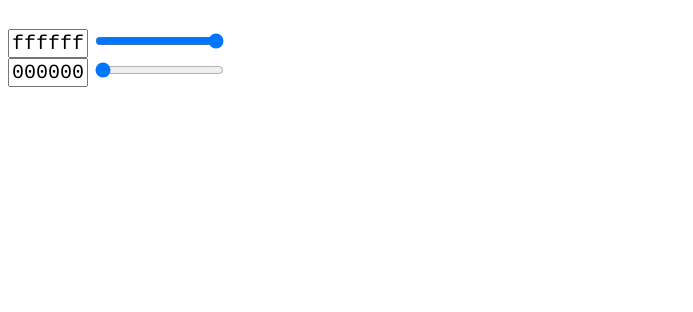
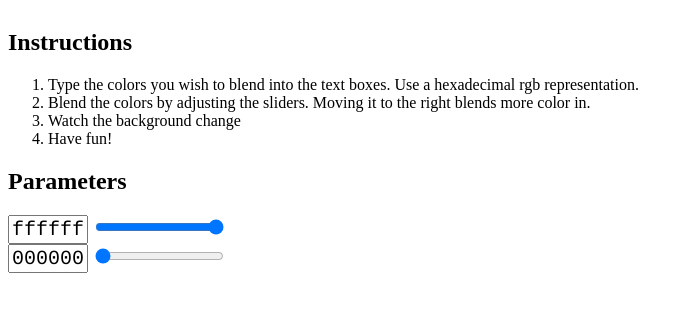
Before and after one commit to stroncaro/color-blender, a plain HTML site: page index.html in a window 1280 px wide. Shown: the part 100-412 px from the top of the page, without its empty margins (0-693 px from the left). Drawn offline with Linux system fonts and the light colour scheme.

Commit message:
fix: add explanation for the user

```diff
--- a/index.html
+++ b/index.html
@@ -9,6 +9,16 @@
 </head>
 <body>
   <h1 class="heading">Color Blender</h1>
+
+  <h2>Instructions</h2>
+  <ol>
+    <li>Type the colors you wish to blend into the text boxes. Use a hexadecimal rgb representation.</li>
+    <li>Blend the colors by adjusting the sliders. Moving it to the right blends more color in.</li>
+    <li>Watch the background change</li>
+    <li>Have fun!</li>
+  </ol>
+
+  <h2>Parameters</h2>
   <div class="input-container">
     <input class="text-input" type="text" id="color1" value="ffffff">
     <input class="slider" type="range" min="0" max="255" value="255" id="color1val">
```
